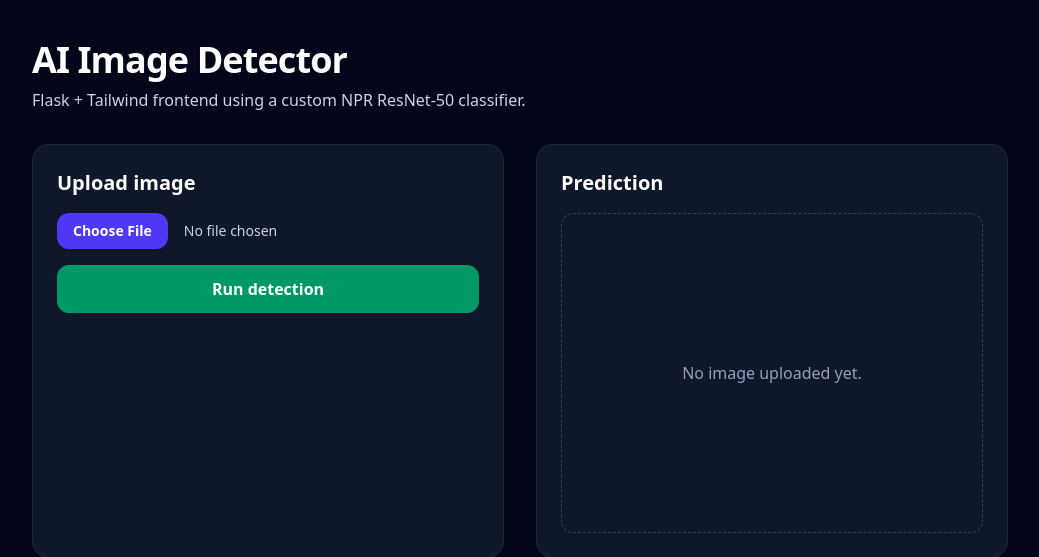
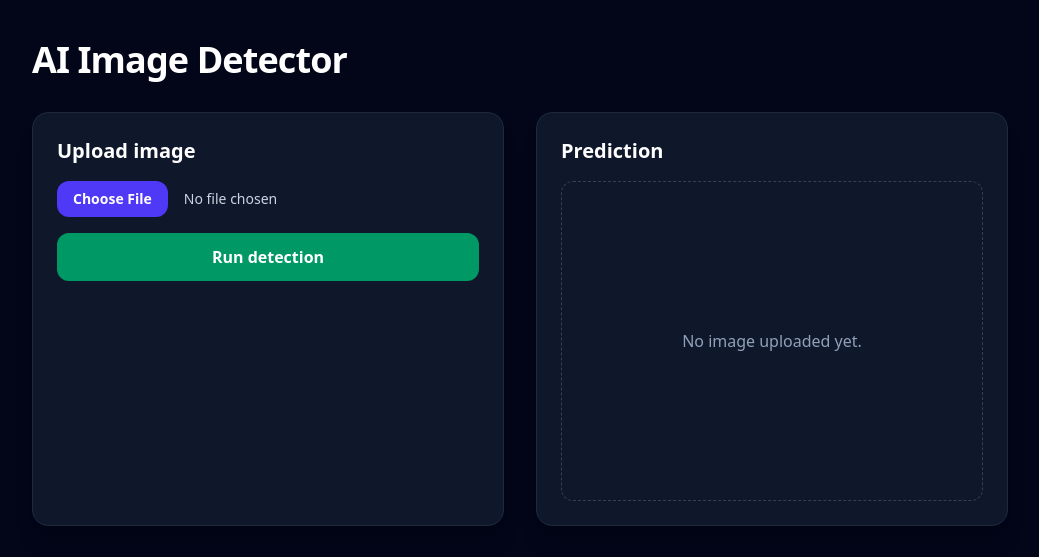
Before and after one commit to 0UMI0/g-aid, a Flask app: page / in a window 1280 px wide. Shown: the top 557 px of the page, without its empty margins (120-1159 px from the left). Run offline with Flask 3, Linux system fonts and the light colour scheme.

Commit message:
frontend

```diff
--- a/frontend/templates/index.html
+++ b/frontend/templates/index.html
@@ -3,7 +3,7 @@
 <head>
     <meta charset="UTF-8" />
     <meta name="viewport" content="width=device-width, initial-scale=1.0" />
-    <title>NPR AI Image Detector</title>
+    <title>AI Image Detector</title>
     <script src="https://cdn.jsdelivr.net/npm/@tailwindcss/browser@4"></script>
 </head>
 <body class="min-h-screen bg-slate-950 text-white">
@@ -11,7 +11,6 @@
     <div class="mb-8">
         <h1 class="text-4xl font-bold tracking-tight">AI Image Detector</h1>
         <p class="mt-2 text-slate-300">
-            Flask + Tailwind frontend using a custom NPR ResNet-50 classifier.
         </p>
     </div>
 
```
